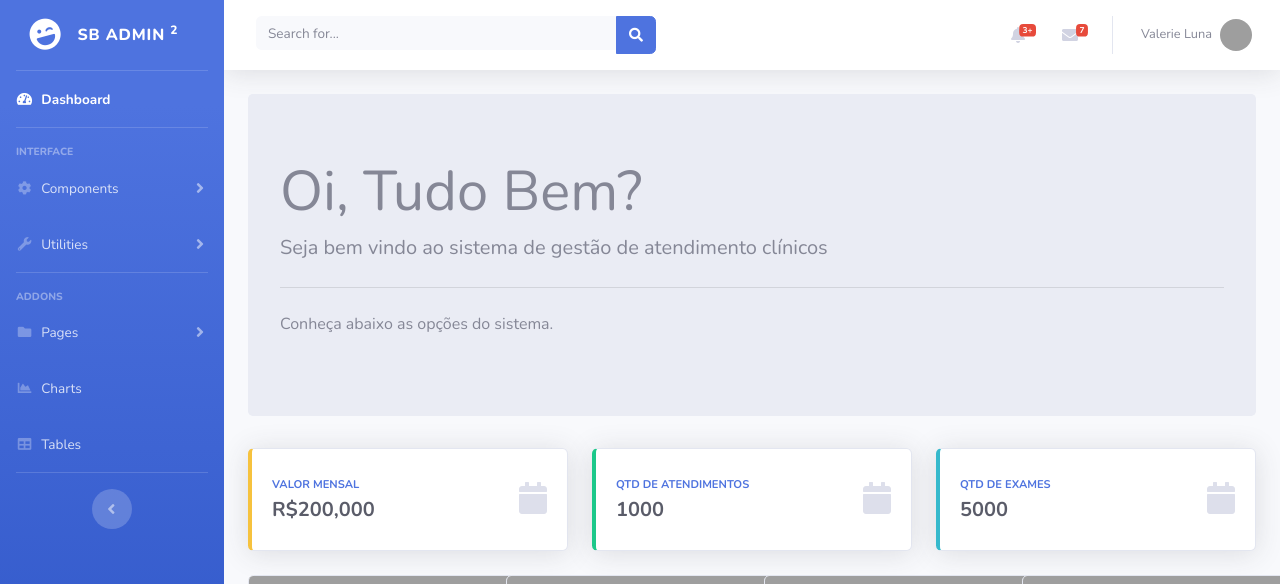
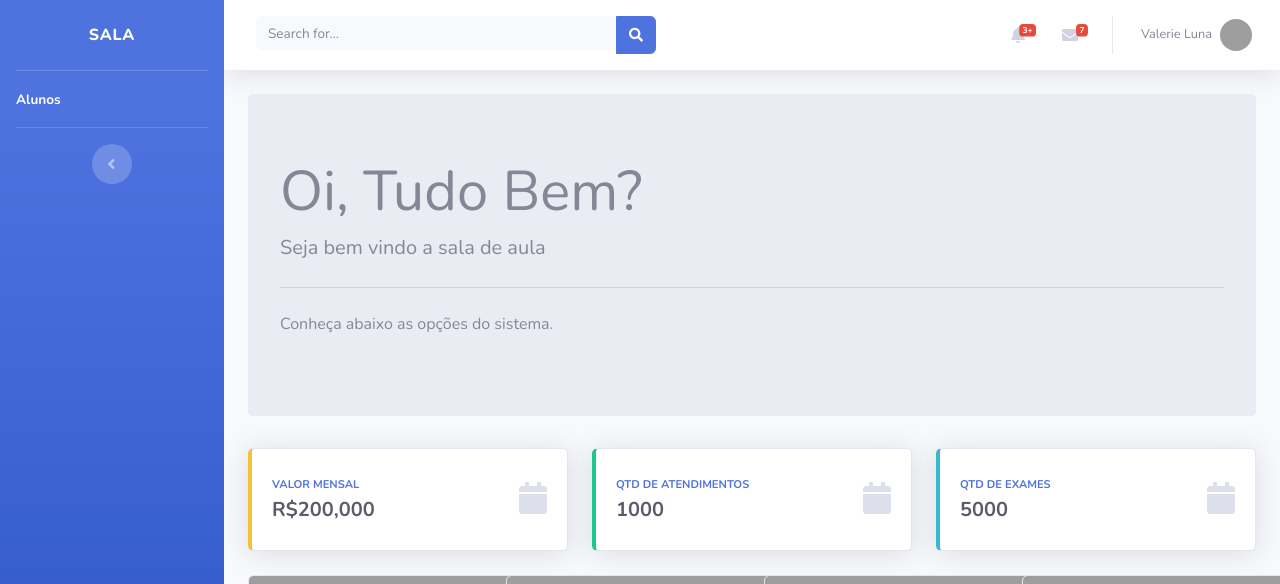
Before and after one commit to JacksonJefferson/sala, a Django app: page /aula/aluno/ in a window 1280 px wide. Shown: the top 584 px of the page. Run offline with Django 3.2, Linux system fonts and the light colour scheme; some libraries are stand-ins or nearby versions; grey boxes are pictures that could not be loaded.

Commit message:
Alteração do base

```diff
--- a/aula/templates/base.html
+++ b/aula/templates/base.html
@@ -10,7 +10,7 @@
   <meta name="description" content="">
   <meta name="author" content="">
 
-  <title>SB Admin 2 - Dashboard</title>
+  <title>Sala</title>
 
   <!-- Custom fonts for this template-->
   <link href="{% static 'vendor/fontawesome-free/css/all.min.css' %}" rel="stylesheet" type="text/css">
@@ -32,11 +32,8 @@
     <ul class="navbar-nav bg-gradient-primary sidebar sidebar-dark accordion" id="accordionSidebar">
 
       <!-- Sidebar - Brand -->
-      <a class="sidebar-brand d-flex align-items-center justify-content-center" href="index.html">
-        <div class="sidebar-brand-icon rotate-n-15">
-          <i class="fas fa-laugh-wink"></i>
-        </div>
-        <div class="sidebar-brand-text mx-3">SB Admin <sup>2</sup></div>
+      <a class="sidebar-brand d-flex align-items-center justify-content-center" href="/aula/aluno/">
+        <div class="sidebar-brand-text mx-3">Sala</div>
       </a>
 
       <!-- Divider -->
@@ -44,91 +41,9 @@
 
       <!-- Nav Item - Dashboard -->
       <li class="nav-item active">
-        <a class="nav-link" href="index.html">
-          <i class="fas fa-fw fa-tachometer-alt"></i>
-          <span>Dashboard</span></a>
-      </li>
+        <a class="nav-link" href="/aula/aluno/list/">
 
-      <!-- Divider -->
-      <hr class="sidebar-divider">
-
-      <!-- Heading -->
-      <div class="sidebar-heading">
-        Interface
-      </div>
-
-      <!-- Nav Item - Pages Collapse Menu -->
-      <li class="nav-item">
-        <a class="nav-link collapsed" href="#" data-toggle="collapse" data-target="#collapseTwo" aria-expanded="true" aria-controls="collapseTwo">
-          <i class="fas fa-fw fa-cog"></i>
-          <span>Components</span>
-        </a>
-        <div id="collapseTwo" class="collapse" aria-labelledby="headingTwo" data-parent="#accordionSidebar">
-          <div class="bg-white py-2 collapse-inner rounded">
-            <h6 class="collapse-header">Custom Components:</h6>
-            <a class="collapse-item" href="buttons.html">Buttons</a>
-            <a class="collapse-item" href="cards.html">Cards</a>
-          </div>
-        </div>
-      </li>
-
-      <!-- Nav Item - Utilities Collapse Menu -->
-      <li class="nav-item">
-        <a class="nav-link collapsed" href="#" data-toggle="collapse" data-target="#collapseUtilities" aria-expanded="true" aria-controls="collapseUtilities">
-          <i class="fas fa-fw fa-wrench"></i>
-          <span>Utilities</span>
-        </a>
-        <div id="collapseUtilities" class="collapse" aria-labelledby="headingUtilities" data-parent="#accordionSidebar">
-          <div class="bg-white py-2 collapse-inner rounded">
-            <h6 class="collapse-header">Custom Utilities:</h6>
-            <a class="collapse-item" href="utilities-color.html">Colors</a>
-            <a class="collapse-item" href="utilities-border.html">Borders</a>
-            <a class="collapse-item" href="utilities-animation.html">Animations</a>
-            <a class="collapse-item" href="utilities-other.html">Other</a>
-          </div>
-        </div>
-      </li>
-
-      <!-- Divider -->
-      <hr class="sidebar-divider">
-
-      <!-- Heading -->
-      <div class="sidebar-heading">
-        Addons
-      </div>
-
-      <!-- Nav Item - Pages Collapse Menu -->
-      <li class="nav-item">
-        <a class="nav-link collapsed" href="#" data-toggle="collapse" data-target="#collapsePages" aria-expanded="true" aria-controls="collapsePages">
-          <i class="fas fa-fw fa-folder"></i>
-          <span>Pages</span>
-        </a>
-        <div id="collapsePages" class="collapse" aria-labelledby="headingPages" data-parent="#accordionSidebar">
-          <div class="bg-white py-2 collapse-inner rounded">
-            <h6 class="collapse-header">Login Screens:</h6>
-            <a class="collapse-item" href="login.html">Login</a>
-            <a class="collapse-item" href="register.html">Register</a>
-            <a class="collapse-item" href="forgot-password.html">Forgot Password</a>
-            <div class="collapse-divider"></div>
-            <h6 class="collapse-header">Other Pages:</h6>
-            <a class="collapse-item" href="404.html">404 Page</a>
-            <a class="collapse-item" href="blank.html">Blank Page</a>
-          </div>
-        </div>
-      </li>
-
-      <!-- Nav Item - Charts -->
-      <li class="nav-item">
-        <a class="nav-link" href="charts.html">
-          <i class="fas fa-fw fa-chart-area"></i>
-          <span>Charts</span></a>
-      </li>
-
-      <!-- Nav Item - Tables -->
-      <li class="nav-item">
-        <a class="nav-link" href="tables.html">
-          <i class="fas fa-fw fa-table"></i>
-          <span>Tables</span></a>
+          <span>Alunos</span></a>
       </li>
 
       <!-- Divider -->
--- a/aula/templates/home.html
+++ b/aula/templates/home.html
@@ -6,7 +6,7 @@
     <div class="col-lg-12">
       <div class="jumbotron">
         <h1 class="display-4">Oi, Tudo Bem?</h1>
-        <p class="lead">Seja bem vindo ao sistema de gestão de atendimento clínicos</p>
+        <p class="lead">Seja bem vindo a sala de aula</p>
         <hr class="my-4">
         <p>Conheça abaixo as opções do sistema.</p>
       </div>
--- a/aula/urls.py
+++ b/aula/urls.py
@@ -4,7 +4,7 @@ from . import views
 urlpatterns = [
     path('aluno/', views.home),
     path('aluno/show/<int:id>', views.aluno_show),
-    path('aluno/list', views.aluno_list),
+    path('aluno/list/', views.aluno_list),
     path('aluno/create/', views.create),
     path('aluno/<int:id>/', views.delete),
     path('aluno/editar/<int:id>', views.editar),
```
Also changed, not shown: db.sqlite3.
